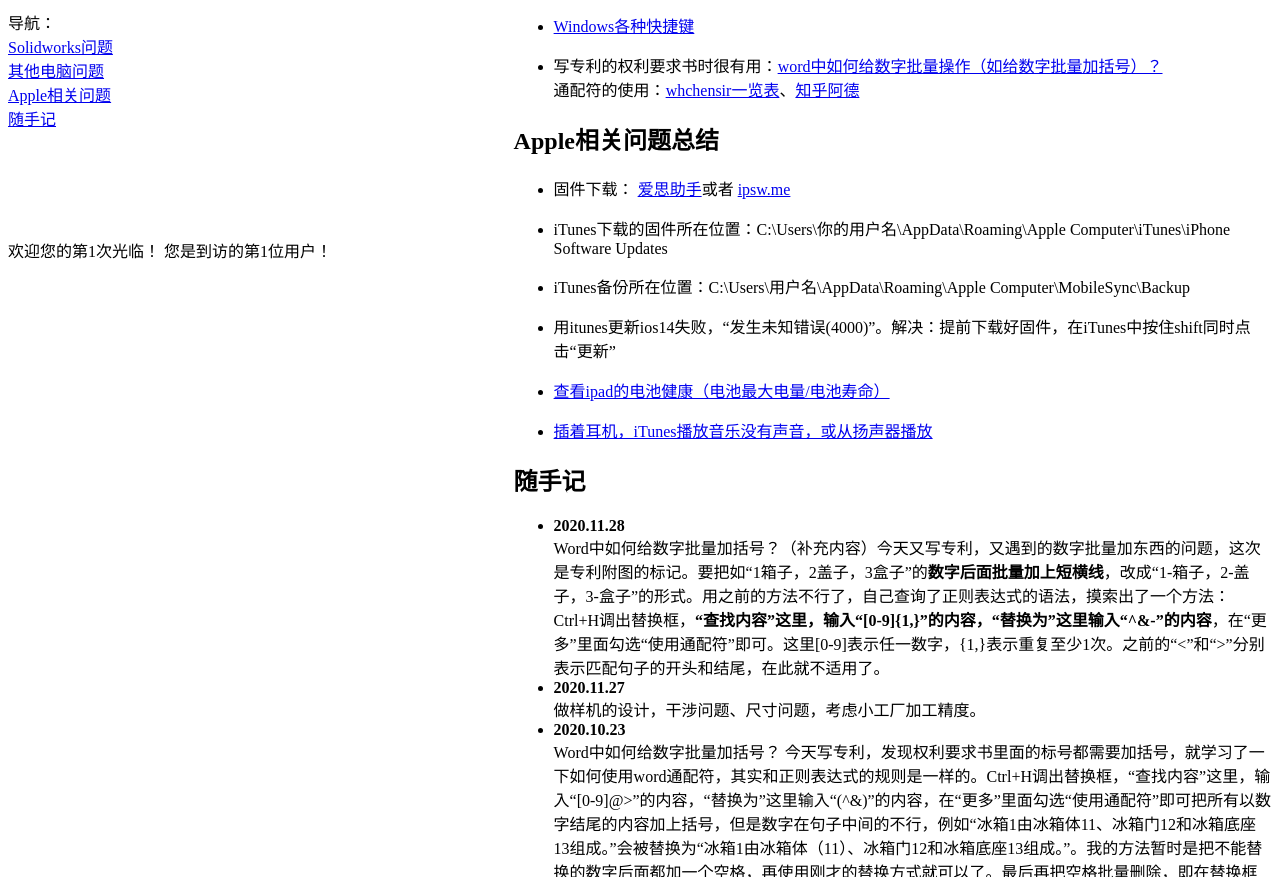
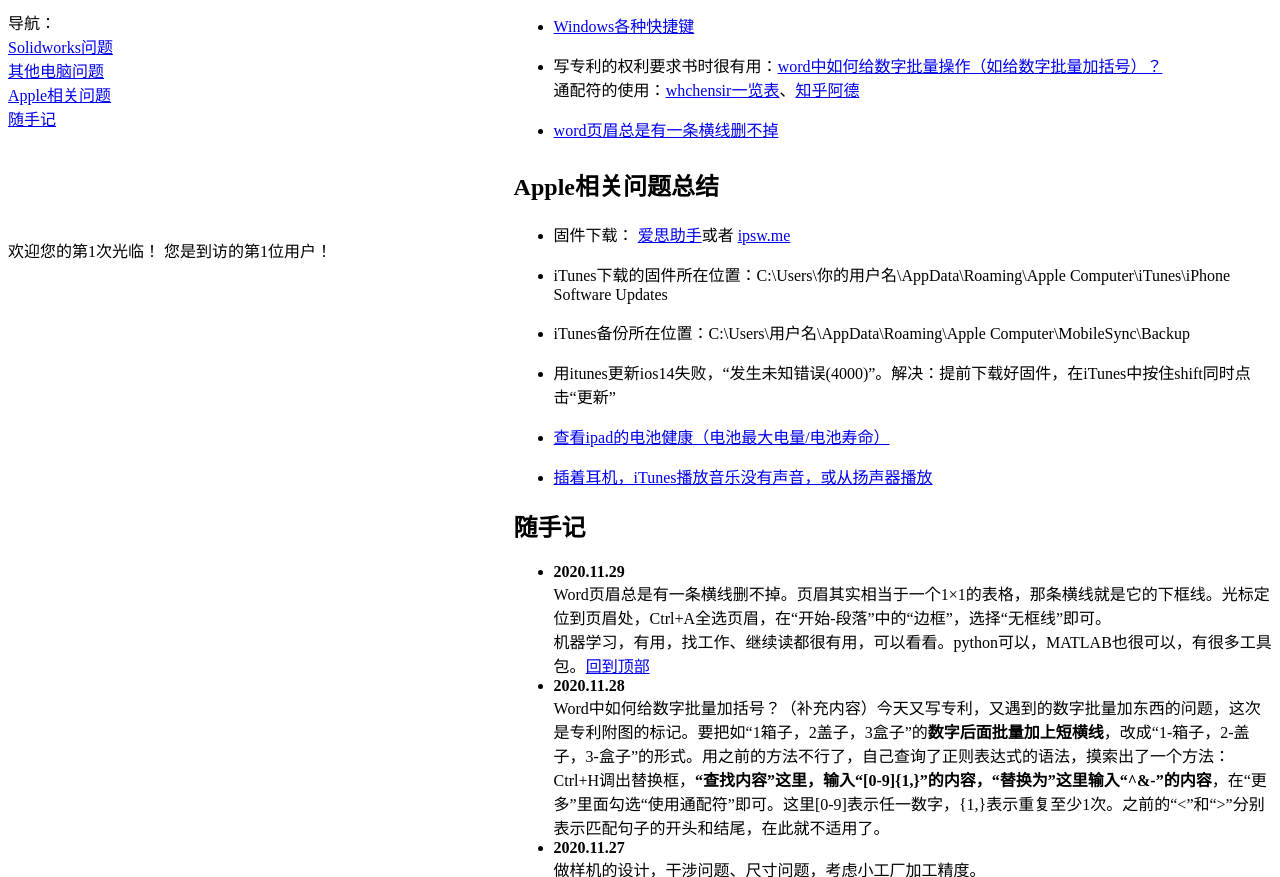
Before and after one commit to Avon-Sky/Avon-Sky.github.io, a plain HTML site: page index.html in a window 1280 px wide. Shown: the part 602-1479 px from the top of the page. Drawn offline with Linux system fonts and the light colour scheme.

Commit message:
Update index.html

```diff
--- a/index.html
+++ b/index.html
@@ -208,6 +208,8 @@
 					  写专利的权利要求书时很有用：<a href="#wordkh">word中如何给数字批量操作（如给数字批量加括号）？</a><br />通配符的使用：<a target="_blank" href="https://www.cnblogs.com/whchensir/p/5768030.html">whchensir一览表</a>、<a target="_blank" href="https://www.zhihu.com/question/334555512">知乎阿德</a>
 				  </p>
 			  </li>
+			  <li style="height: 30px;"> <a href="#hengxian">
+			    word页眉总是有一条横线删不掉</a></li>
 
 		</ul>
 
@@ -226,6 +228,10 @@
 
 		<h2 id="ssj">随手记</h2>
 		<ul>
+			<li id="hengxian"><strong>2020.11.29</strong><br />
+				Word页眉总是有一条横线删不掉。页眉其实相当于一个1×1的表格，那条横线就是它的下框线。光标定位到页眉处，Ctrl+A全选页眉，在“开始-段落”中的“边框”，选择“无框线”即可。<br />
+				机器学习，有用，找工作、继续读都很有用，可以看看。python可以，MATLAB也很可以，有很多工具包。<a href="#top">回到顶部</a>
+			</li>
 			<li id="wordkh"><strong>2020.11.28</strong><br />
 				Word中如何给数字批量加括号？（补充内容）今天又写专利，又遇到的数字批量加东西的问题，这次是专利附图的标记。要把如“1箱子，2盖子，3盒子”的<strong>数字后面批量加上短横线</strong>，改成“1-箱子，2-盖子，3-盒子”的形式。用之前的方法不行了，自己查询了正则表达式的语法，摸索出了一个方法：Ctrl+H调出替换框，<strong>“查找内容”这里，输入“[0-9]{1,}”的内容，“替换为”这里输入“^&-”的内容</strong>，在“更多”里面勾选“使用通配符”即可。这里[0-9]表示任一数字，{1,}表示重复至少1次。之前的“<”和“>”分别表示匹配句子的开头和结尾，在此就不适用了。
 			</li>
```
